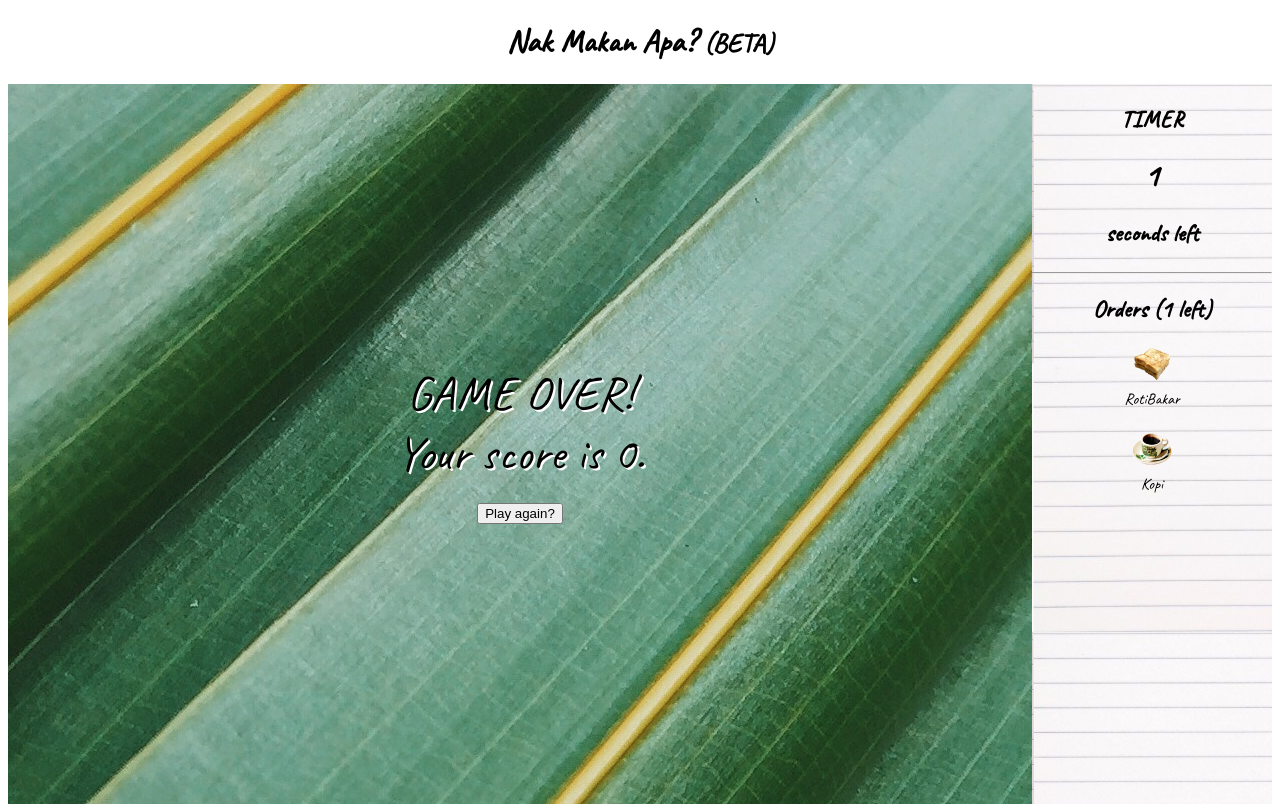
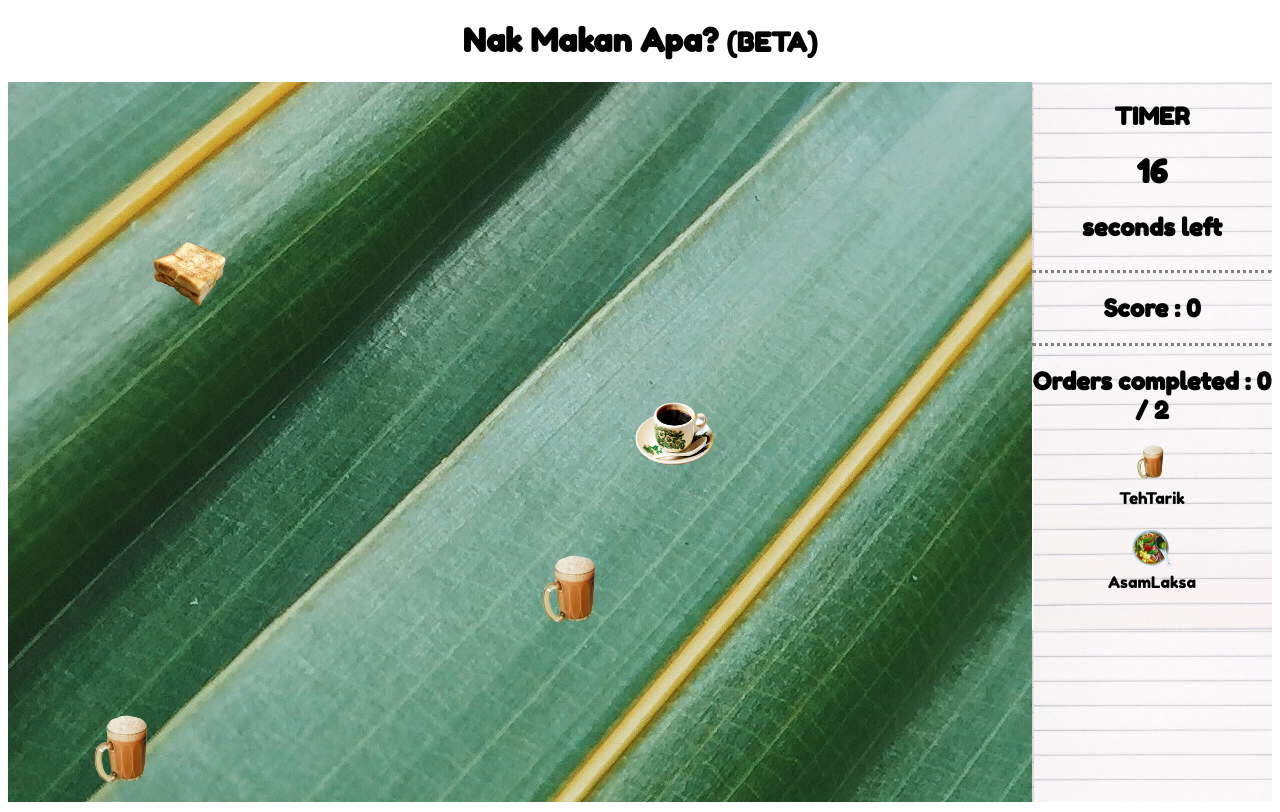
Before and after one commit to wendko/rxjs-mamak, an Angular app: page / in a window 1280 px wide. Built offline with nearby package versions, Linux system fonts and the light colour scheme.

Commit message:
score count update

```diff
--- a/src/app/app.component.html
+++ b/src/app/app.component.html
@@ -9,10 +9,14 @@
   </div>
   <div style="width:100%;background:url('assets/images/notepad.jpg');text-align:center">
     <app-timer></app-timer>
-    <hr>
+    <hr style="border-top: dotted 3px gray">
+    <h2>
+      Score : {{foodService.score}}
+    </h2>
+    <hr style="border-top: dotted 3px gray">
     <!-- TODO: extract to component -->
     <h2>
-      Orders ({{foodService.remainingOrderCount()}} left)
+      Orders completed : {{foodService.maxOrderCount-foodService.remainingOrderCount()}} / {{foodService.maxOrderCount}}
     </h2>
     <div *ngIf="foodService.orders">
       <app-order [order]="foodService.getTopOrder()"></app-order>
--- a/src/app/app.component.scss
+++ b/src/app/app.component.scss
@@ -4,5 +4,5 @@
 }
 
 * {
-  font-family: 'Caveat', cursive
+  font-family: 'Fredoka One', cursive
 }
--- a/src/app/food.service.ts
+++ b/src/app/food.service.ts
@@ -1,35 +1,39 @@
 import { Injectable } from '@angular/core';
-import { interval, Observable, timer, BehaviorSubject, ReplaySubject } from 'rxjs';
+import { interval, Observable, timer, ReplaySubject } from 'rxjs';
 import { delay, takeUntil } from 'rxjs/operators';
 import { DrinkName, FoodName, ItemType } from './enum';
 
 interface Item {
   type: ItemType;
   name: DrinkName | FoodName;
+  done: boolean;
 }
 
 @Injectable({
   providedIn: 'root'
 })
 export class FoodService {
-  public orders = new Array(1); // every 10 seconds -> 1 order
-  public gameDurationInSeconds = 2; // minimum 10 seconds
+  public gameDurationInSeconds = 20; // minimum 10 seconds
+  public startGameDelay = 0;
+  public maxOrderCount = 2;
+  public scoreUnit = 1;
 
+  public score: number;
+  public orders; // every 10 seconds -> 1 order
 
   // public gameDurationInSeconds = 10; // minimum 10 seconds
   // public orders = new Array(this.gameDurationInSeconds / 5); // every 10 seconds -> 1 order
-  public startGameDelay = 3000;
+  // public startGameDelay = 3000;
   public ordersCompleted: ReplaySubject<boolean>;
 
   public gameWon: boolean;
 
   constructor() {
-    this.ordersCompleted = new ReplaySubject();
+    this.reset();
+
     this.timeRunsOut().subscribe(() => {
       console.log('Game over!');
     });
-    this.gameWon = false;
-
     this.ordersCompleted.subscribe(
       x => console.log(`ordersCompleted ${x}`)
     );
@@ -55,6 +59,13 @@ export class FoodService {
   //#endregion
 
   //#region misc
+  reset(): void {
+    this.orders = new Array(this.maxOrderCount);
+    this.ordersCompleted = new ReplaySubject();
+    this.gameWon = false;
+    this.score = 0;
+  }
+
   randomizeIndex(maxValue: number): number {
     return Math.floor(Math.random() * Math.floor(maxValue));
   }
@@ -90,7 +101,7 @@ export class FoodService {
     return queuedItems;
   }
 
-  private randomizeItem(): { type, name } {
+  private randomizeItem(): { type, name, done } {
     const totalTypes = Object.keys(ItemType).length / 2;
     const randomizedType = ItemType[this.randomizeIndex(totalTypes)];
 
@@ -98,7 +109,7 @@ export class FoodService {
     const totalNames = Object.keys(itemName).length / 2;
     const randomizedName = itemName[this.randomizeIndex(totalNames)];
 
-    return { type: randomizedType, name: randomizedName };
+    return { type: randomizedType, name: randomizedName, done: false };
   }
   //#endregion
 
@@ -111,27 +122,44 @@ export class FoodService {
     const currentOrder = this.getTopOrder();
     const foundOrder = currentOrder.find(item => item.name === itemName);
     if (foundOrder) {
-      this.updateOrder();
+      this.updateOrder(itemName, true);
+      this.checkGameStatus();
       return true;
     } else {
+      this.updateOrder(itemName, false);
       return false;
     }
   }
 
-  updateOrder() {
-    /** if all fulfilled */
-    this.orders.shift();
+  checkGameStatus(): void {
     if (this.orders.length === 0) {
       this.gameWon = true;
       this.ordersCompleted.next(true);
     }
   }
 
-  public remainingOrderCount() {
+  updateOrder(itemName: FoodName | DrinkName, isCorrectItem: boolean): void {
+    if (!isCorrectItem) {
+      this.score -= this.scoreUnit;
+      return;
+    }
+
+    const item = this.orders[0].find(x => x.name === itemName && !x.done);
+    item.done = true;
+    this.score += this.scoreUnit;
+
+    const orderFulfilled = this.orders[0].every(x => x.done);
+    if (orderFulfilled) {
+      this.orders.shift();
+      this.score += (this.scoreUnit * 2);
+    }
+  }
+
+  public remainingOrderCount(): number {
     return this.orders.length;
   }
 
-  public getRandomOrderCount(min: number, max: number) {
+  public getRandomOrderCount(min: number, max: number): number {
     return Math.random() * (max - min) + min;
   }
   //#endregion
--- a/src/app/game/game.component.html
+++ b/src/app/game/game.component.html
@@ -15,17 +15,15 @@
       <div *ngIf="!this.foodService.gameWon" style="font-size: -webkit-xxx-large">
         GAME OVER!
         <br>
-        Your score is {{score}}.
+        Your score is {{foodService.score}}.
       </div>
       <div *ngIf="this.foodService.gameWon" style="font-size: -webkit-xxx-large">
         YOU WON!
         <br>
-        Your score is {{score}}.
+        Your score is {{foodService.score}}.
       </div>
       <br>
       <button (click)="restart()" class="btn btn-primary">Play again?</button>
     </div>
-
-
   </div>
 </div>
--- a/src/app/game/game.component.ts
+++ b/src/app/game/game.component.ts
@@ -20,25 +20,24 @@ export class GameComponent implements OnInit {
   @ViewChild(PlateComponent) plateComponent;
 
   constructor(
-    private foodService: FoodService
+    private foodService: FoodService,
   ) {
     this.items = [];
     this.score = 0;
   }
 
   ngOnInit() {
-    this.queueItemsAndOrder();
+    this.queuedItems = this.foodService.prepareItemsAndOrder();
 
-    const gameOverObservable = this.foodService.timeRunsOut();
-
-    // TODO: generate?
     const spawningObservable = this.foodService.timeKeeper(true).pipe(
       tap(this.spawnItem.bind(this)),
       takeUntil(this.foodService.timeRunsOut()),
       takeUntil(this.foodService.ordersCompleted),
-      finalize(this.resetGame.bind(this)),
+      finalize(() => {
+        this.showGameOver = true;
+        this.items = [];
+      }),
     );
-
 
     const gameReadyObservable = this.foodService.timeKeeper()
       .pipe(
@@ -54,11 +53,6 @@ export class GameComponent implements OnInit {
     gameReadyObservable.subscribe();
   }
 
-  resetGame() {
-    this.showGameOver = true;
-    this.items = [];
-  }
-
   spawnItem(): void {
     const positionX = this.foodService.randomizeIndex(this.maxWidth);
     const queuedItem = this.queuedItems.pop();
@@ -68,14 +62,11 @@ export class GameComponent implements OnInit {
     this.items.push({ positionX, ...queuedItem });
   }
 
-  queueItemsAndOrder() {
-    this.queuedItems = this.foodService.prepareItemsAndOrder();
-  }
 
   restart() {
+    this.foodService.reset();
+    // more elegant reload!
     location.reload();
-    // more elegant reload!
-    // refinement : refresh timer, orders and game only
   }
 
 }
--- a/src/app/item/item.component.ts
+++ b/src/app/item/item.component.ts
@@ -35,7 +35,7 @@ export class ItemComponent implements OnInit {
   constructor(private foodService: FoodService) { }
 
   ngOnInit() {
-    this.renderItem();
+    this.setItemImage();
 
     if (this.isStatic) {
       this.width = 40;
@@ -55,19 +55,14 @@ export class ItemComponent implements OnInit {
     this.clickedEvent = fromEvent(this.itemComponent.nativeElement, 'click');
     this.clickedEvent.subscribe(this.clickedItem.bind(this));
 
-    // this.gameOver = this.foodService.gameTimer();
-    // this.gameOver.subscribe(this.gameOver.bind(this));
-
-    this.foodService.timeKeeper(false, this.movementInterval)
+    const descendingObservable = this.foodService.timeKeeper(false, this.movementInterval)
       .pipe(
         takeUntil(this.clickedEvent),
-        tap(this.descending.bind(this))
-        // takeUntil(keyup), // take until game won
-        // finalize(() => {
-        //   // this.removeFromDisplay(); // this.clickedItem();
-        // })
-      )
-      .subscribe();
+        takeUntil(this.foodService.timeRunsOut()),
+        tap(this.descending.bind(this)),
+      );
+
+    descendingObservable.subscribe();
   }
 
   clickedItem() {
@@ -86,7 +81,7 @@ export class ItemComponent implements OnInit {
     }
   }
 
-  renderItem() {
+  setItemImage() {
     switch (this.name) {
       case DrinkName[DrinkName.TehTarik]:
         this.imageSource = 'assets/images/drink_tehtarik.png';
--- a/src/index.html
+++ b/src/index.html
@@ -8,7 +8,7 @@
 
   <meta name="viewport" content="width=device-width, initial-scale=1">
   <link rel="icon" type="image/x-icon" href="favicon.ico">
-  <link href="https://fonts.googleapis.com/css?family=Caveat&display=swap" rel="stylesheet">
+  <link href="https://fonts.googleapis.com/css?family=Fredoka+One&display=swap" rel="stylesheet">
 </head>
 
 <body>
```
